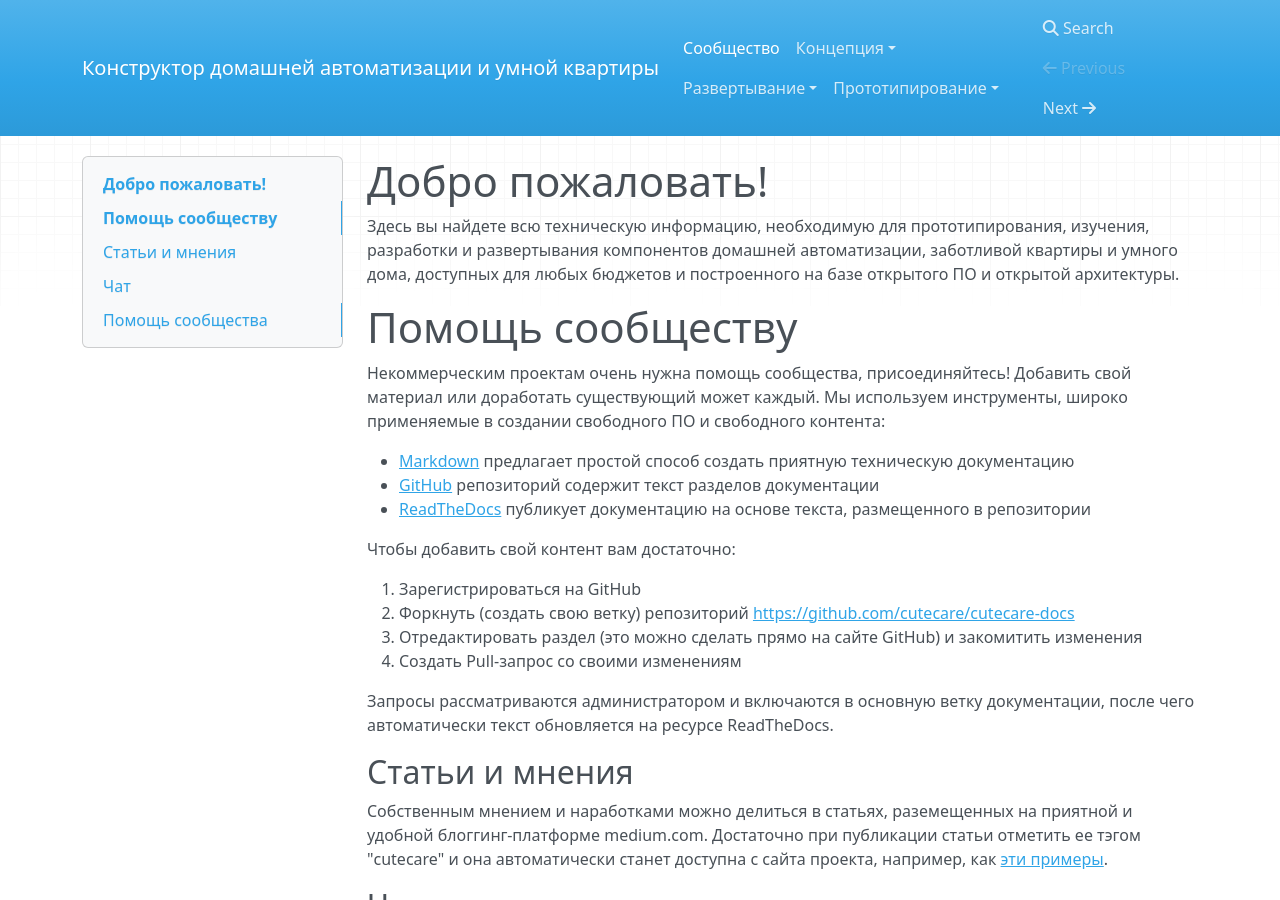
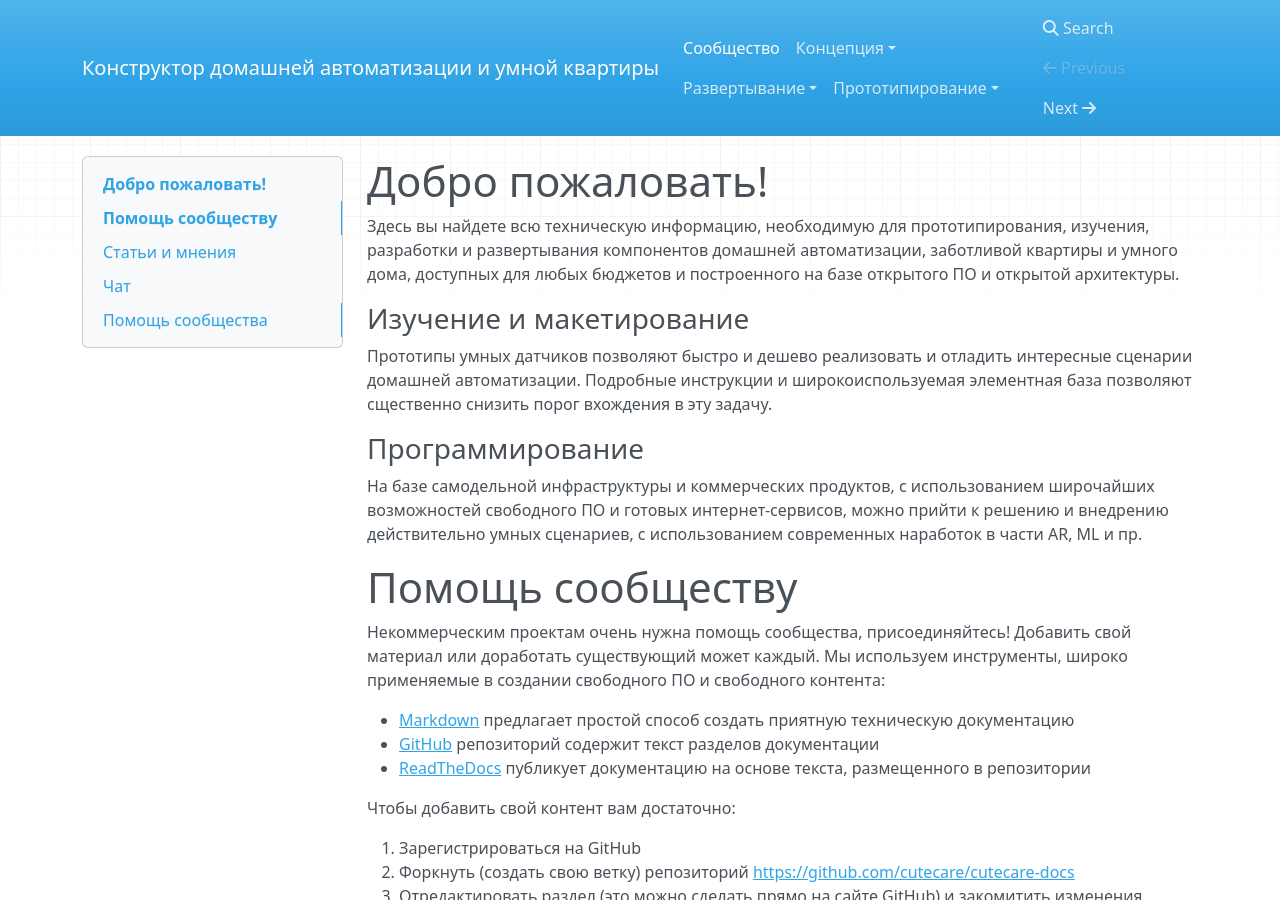
Before and after one commit to cutecare/cutecare-docs, an MkDocs documentation site: the page built from docs/index.md, in a window 1280 px wide and 900 px high. Built offline with MkDocs 1.6.1, drawn with Linux system fonts in a browser that asks for light colours; nearby versions of some CDN libraries; old or Windows-style settings are respelled for this version of MkDocs.

Commit message:
Update index.md

```diff
--- a/docs/index.md
+++ b/docs/index.md
@@ -1,6 +1,14 @@
 Добро пожаловать!
 =================
 Здесь вы найдете всю техническую информацию, необходимую для прототипирования, изучения, разработки и развертывания компонентов домашней автоматизации, заботливой квартиры и умного дома, доступных для любых бюджетов и построенного на базе открытого ПО и открытой архитектуры.
+
+### Изучение и макетирование
+
+Прототипы умных датчиков позволяют быстро и дешево реализовать и отладить интересные сценарии домашней автоматизации. Подробные инструкции и широкоиспользуемая элементная база позволяют сщественно снизить порог вхождения в эту задачу.
+
+### Программирование
+
+На базе самодельной инфраструктуры и коммерческих продуктов, с использованием широчайших возможностей свободного ПО и готовых интернет-сервисов, можно прийти к решению и внедрению действительно умных сценариев, с использованием современных наработок в части AR, ML и пр.
 
 # Помощь сообществу
 
```
